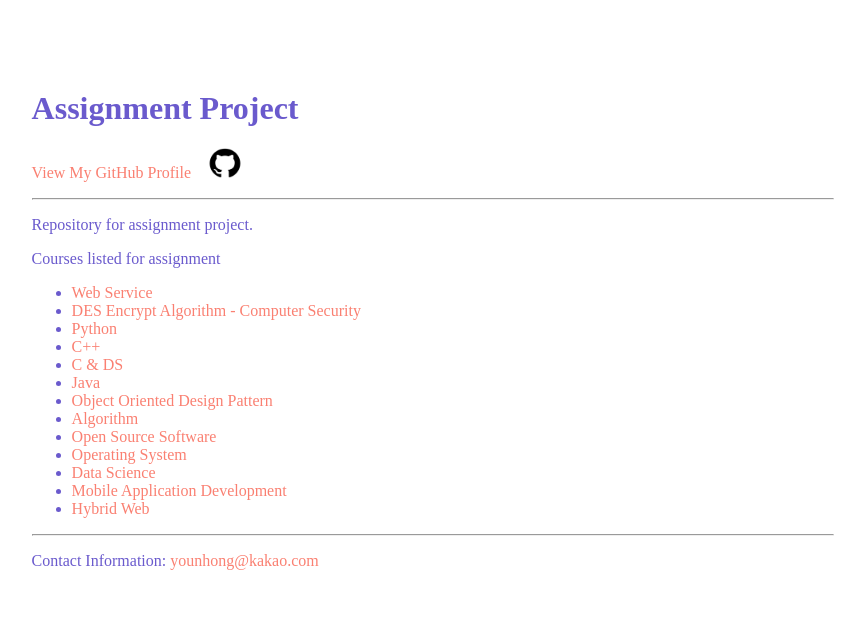
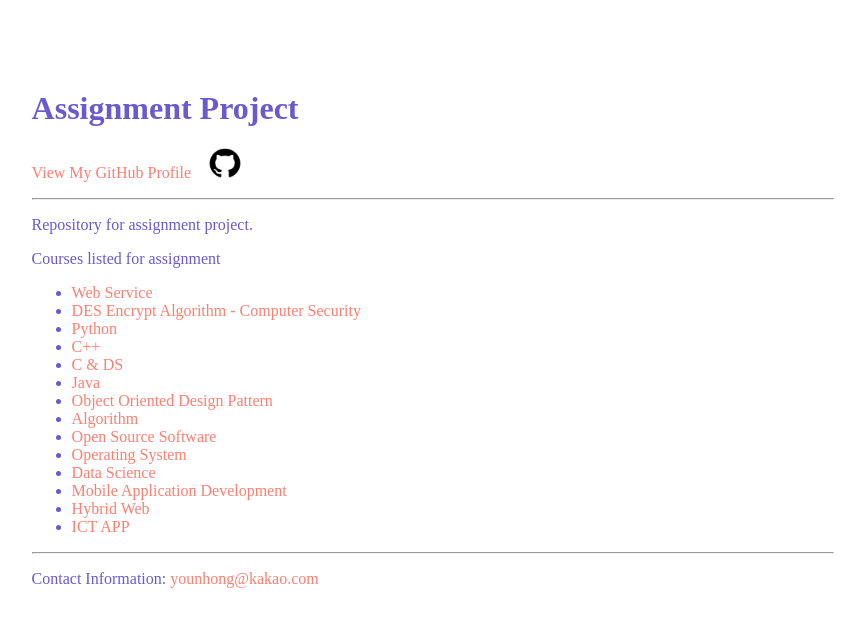
Before and after one commit to Younhong/younhong.github.io, a Jekyll site: the page projects/assignment/index.html, which Jekyll copies as it is, in a window 1280 px wide. Shown: the top 627 px of the page, without its empty margins (58-923 px from the left). Built offline with Jekyll 4.4.1, drawn with Linux system fonts in a browser that asks for light colours.

Commit message:
Update index.html

```diff
--- a/projects/assignment/index.html
+++ b/projects/assignment/index.html
@@ -52,6 +52,7 @@
         <li><a href="https://github.com/Younhong/DataScience">Data Science</a></li>
         <li><a href="https://github.com/Younhong/Mobile-Application-Development">Mobile Application Development</a></li>
         <li><a href="https://github.com/Younhong/Hybrid-Web">Hybrid Web</a></li>
+        <li><a href="https://github.com/Younhong/ICT-App">ICT APP</a></li>
       </ul>
     </main>
     <hr>
```
